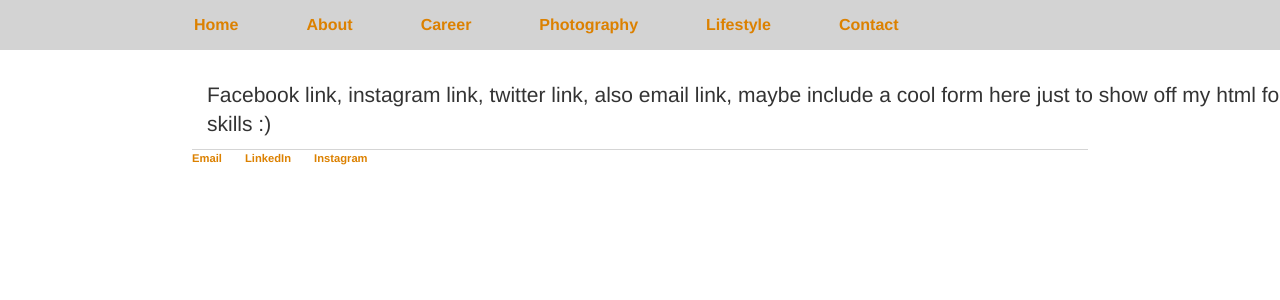
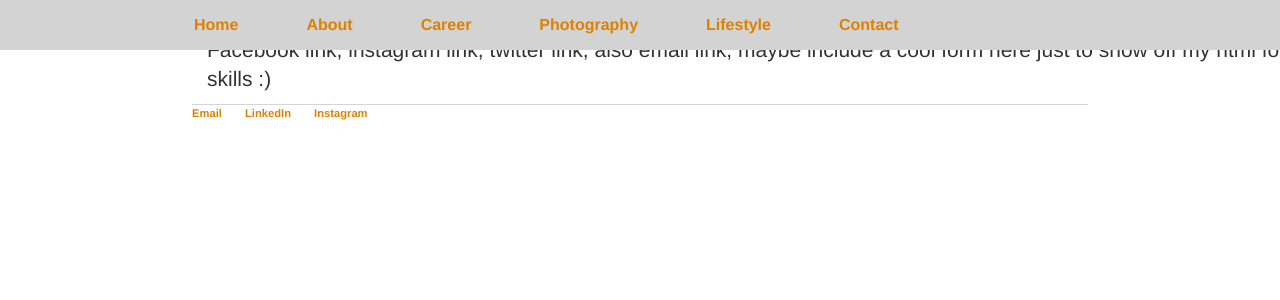
Before and after one commit to itsonlyjaz/itsonlyjaz.github.io, a Jekyll site: the page built from contact/index.html, in a window 1280 px wide. Shown: the top 300 px of the page. Built offline with Jekyll 4.4.1, drawn with Linux system fonts in a browser that asks for light colours.

Commit message:
Update main.css

```diff
--- a/css/main.css
+++ b/css/main.css
@@ -1,10 +1,10 @@
 body {
-    margin: 60px auto;
+    margin: 15px auto;
     width: 70%;
 }
 
 .default {
-    margin: 60px auto;
+    margin: 15px auto;
     width: 70%;
 }
 
```
